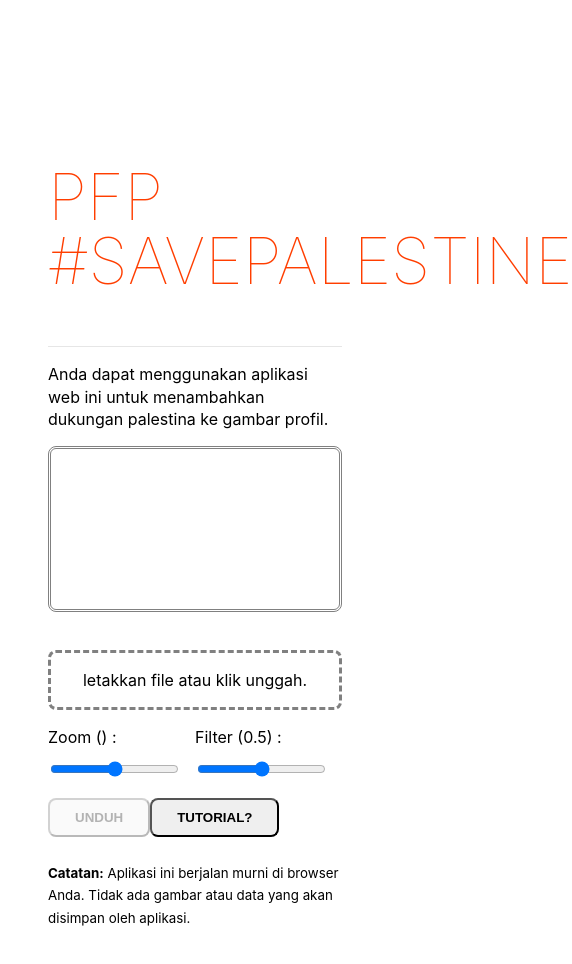
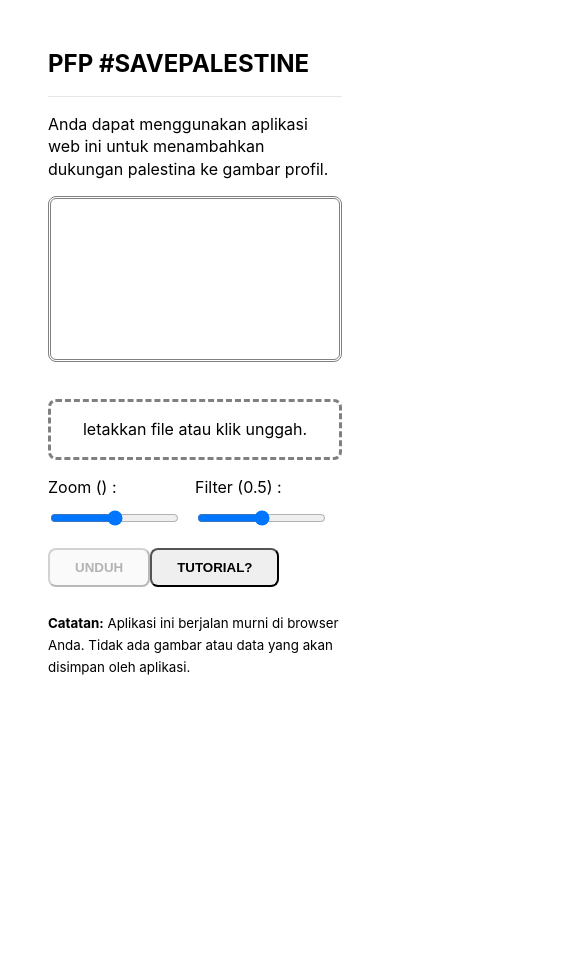
Before and after one commit to susahcebok/bookish-guide, a Svelte app: page / in a window 390 px wide. Shown: the top 964 px of the page, 572 px wide, since content can reach past the window. After the commit the page ends 844 px from the top, so only its background shows below. Built offline with nearby package versions, Linux system fonts and the light colour scheme.

Commit message:
Update App.svelte

```diff
--- a/src/App.svelte
+++ b/src/App.svelte
@@ -120,16 +120,11 @@
                padding: 2rem;
        }
 
-	h1 {
-		color: #ff3e00;
-		text-transform: uppercase;
-		font-size: 4em;
-		font-weight: 100;
-	}
 
-	@media (min-width: 640px) {
-		main {
-			max-width: none;
-		}
-	}
+	@media (max-width: 700px) {
+        article {
+               margin: 0 auto;
+               width: auto;
+        }
+        }
 </style>
```
